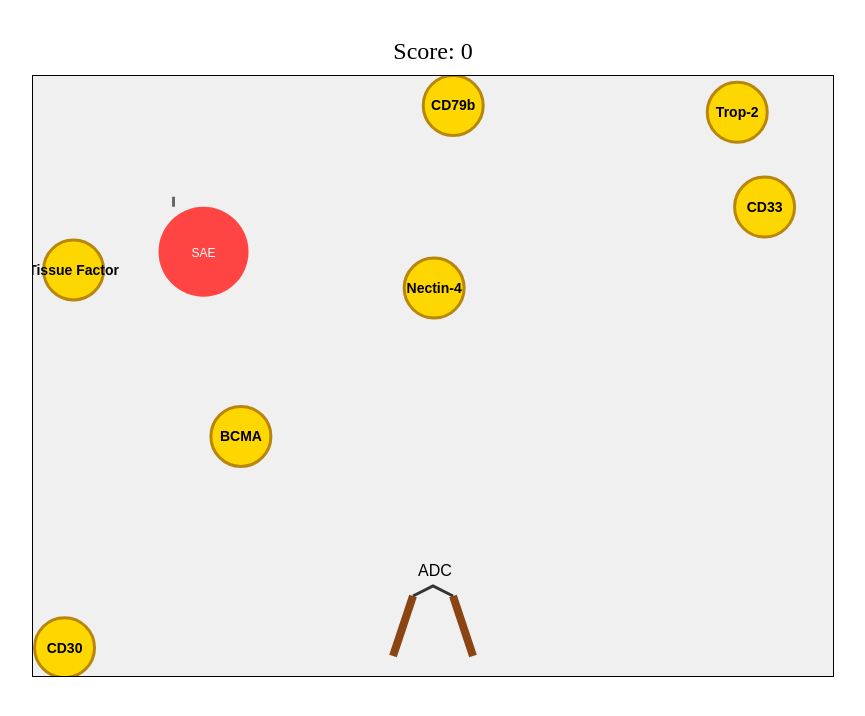
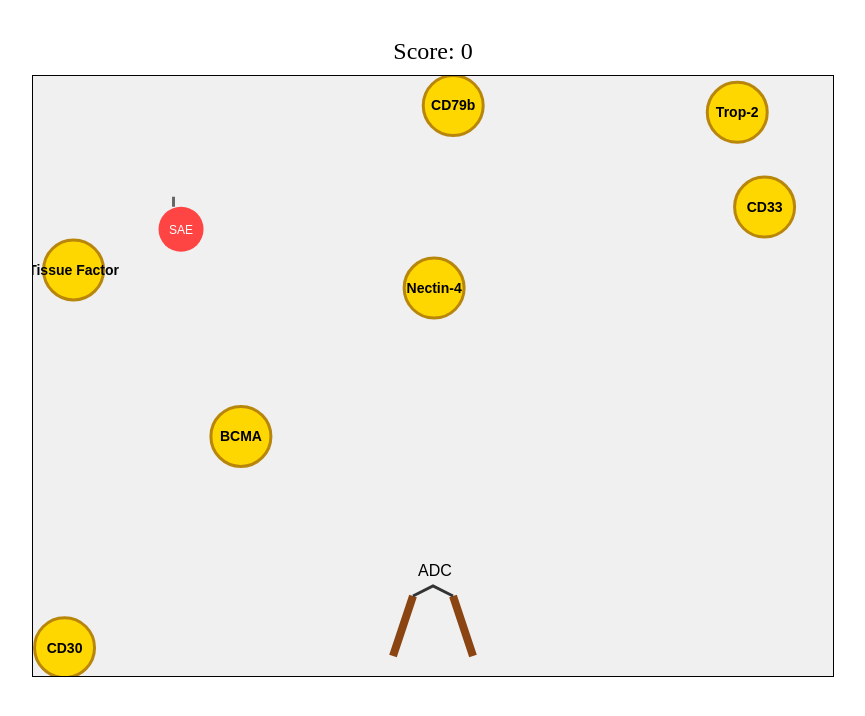
Before and after one commit to HHAIfree/killingADC, a plain HTML site: page index.html in a window 1280 px wide. Shown: the whole page, without its empty margins (207-1072 px from the left). Drawn offline with Linux system fonts and the light colour scheme.

Commit message:
Update index.html

```diff
--- a/index.html
+++ b/index.html
@@ -113,7 +113,7 @@
         }
 
         function drawBomb(x, y, width, height) {
-            const bombRadius = width * 1.5;
+            const bombRadius = width * 0.75;
             ctx.beginPath();
             ctx.fillStyle = '#ff4444';
             ctx.arc(x + bombRadius, y + bombRadius, bombRadius, 0, Math.PI * 2);
```
